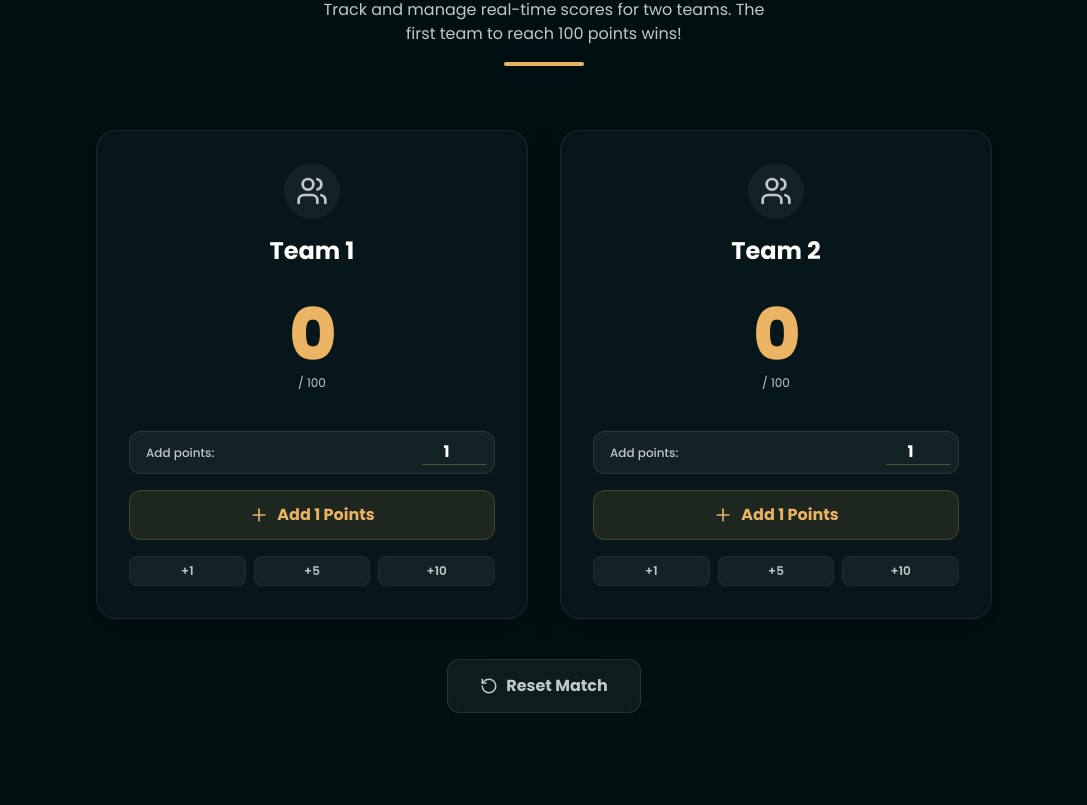
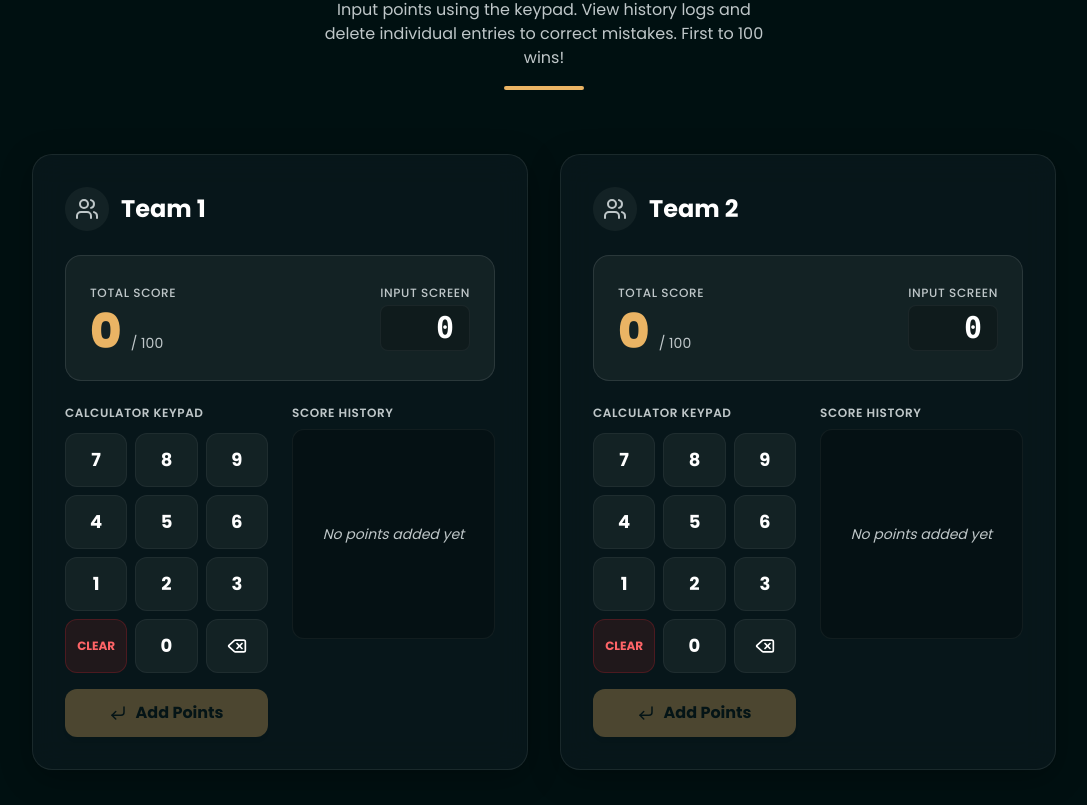
Before and after one commit to MohamudDev/my-web, a Next.js app: page / in a window 1280 px wide. Shown: the part 2635-3440 px from the top of the page, without its empty margins (96-1183 px from the left). Built offline with nearby package versions, Linux system fonts and the light colour scheme.

Commit message:
update score counter to use calculator input, history log and undo entry

```diff
--- a/src/components/sections/Projects.jsx
+++ b/src/components/sections/Projects.jsx
@@ -1,44 +1,104 @@
 "use client";
 import { useState } from "react";
 import { motion, AnimatePresence } from "framer-motion";
-import { Plus, RotateCcw, Trophy, Award, Users } from "lucide-react";
+import { Plus, RotateCcw, Trophy, Award, Users, Trash2, Delete, CornerDownLeft } from "lucide-react";
 
 export default function Projects() {
-  const [team1Score, setTeam1Score] = useState(0);
-  const [team2Score, setTeam2Score] = useState(0);
-  const [increment1, setIncrement1] = useState(1);
-  const [increment2, setIncrement2] = useState(1);
+  const [team1History, setTeam1History] = useState([]);
+  const [team2History, setTeam2History] = useState([]);
+  const [team1Input, setTeam1Input] = useState("");
+  const [team2Input, setTeam2Input] = useState("");
+
+  const team1Score = team1History.reduce((sum, val) => sum + val, 0);
+  const team2Score = team2History.reduce((sum, val) => sum + val, 0);
 
   const winner = team1Score >= 100 ? "Team 1" : team2Score >= 100 ? "Team 2" : null;
   const isGameOver = !!winner;
 
-  const handleScoreChange = (team, amount) => {
+  const handleKeypadPress = (team, val) => {
     if (isGameOver) return;
 
-    const parsedAmount = parseInt(amount) || 1;
     if (team === 1) {
-      setTeam1Score((prev) => Math.min(prev + parsedAmount, 100));
+      if (val === "clear") {
+        setTeam1Input("");
+      } else if (val === "backspace") {
+        setTeam1Input((prev) => prev.slice(0, -1));
       } else {
-      setTeam2Score((prev) => Math.min(prev + parsedAmount, 100));
+        // Prevent extremely large numbers
+        if (team1Input.length >= 3) return;
+        setTeam1Input((prev) => {
+          const next = prev + val;
+          // Don't allow multiple leading zeros
+          if (next === "0") return "";
+          return next;
+        });
+      }
+    } else {
+      if (val === "clear") {
+        setTeam2Input("");
+      } else if (val === "backspace") {
+        setTeam2Input((prev) => prev.slice(0, -1));
+      } else {
+        if (team2Input.length >= 3) return;
+        setTeam2Input((prev) => {
+          const next = prev + val;
+          if (next === "0") return "";
+          return next;
+        });
+      }
+    }
+  };
+
+  const handleAddPoints = (team) => {
+    if (isGameOver) return;
+
+    if (team === 1) {
+      const points = parseInt(team1Input);
+      if (points > 0) {
+        // Limit total added score to prevent overflowing 100 by too much
+        const currentTotal = team1Score;
+        const finalPoints = Math.min(points, 100 - currentTotal);
+        setTeam1History((prev) => [...prev, finalPoints]);
+        setTeam1Input("");
+      }
+    } else {
+      const points = parseInt(team2Input);
+      if (points > 0) {
+        const currentTotal = team2Score;
+        const finalPoints = Math.min(points, 100 - currentTotal);
+        setTeam2History((prev) => [...prev, finalPoints]);
+        setTeam2Input("");
+      }
+    }
+  };
+
+  const handleDeleteHistoryItem = (team, index) => {
+    if (isGameOver) return; // Keep scores locked if game is already won, or allow modifying history to unlock?
+    // Let's allow modifying history to unlock the game if they made a mistake, that's even better!
+    // But if we want to allow undoing to unlock the game, we calculate winner dynamically so it naturally unlocks.
+    if (team === 1) {
+      setTeam1History((prev) => prev.filter((_, i) => i !== index));
+    } else {
+      setTeam2History((prev) => prev.filter((_, i) => i !== index));
     }
   };
 
   const handleReset = () => {
-    setTeam1Score(0);
-    setTeam2Score(0);
-    setIncrement1(1);
-    setIncrement2(1);
+    setTeam1History([]);
+    setTeam2History([]);
+    setTeam1Input("");
+    setTeam2Input("");
   };
 
   return (
     <section id="projects" className="py-24 px-6 md:px-12 relative z-10">
-      <div className="container mx-auto max-w-4xl">
+      <div className="container mx-auto max-w-5xl">
         <div className="text-center mb-16">
           <h2 className="text-3xl md:text-4xl font-bold mb-4">
-            Interactive <span className="text-primary">Score Counter</span>
+            Interactive <span className="text-primary">Calculator Score Counter</span>
           </h2>
           <p className="text-text-secondary max-w-md mx-auto">
-            Track and manage real-time scores for two teams. The first team to reach 100 points wins!
+            Input points using the keypad. View history logs and delete individual entries to correct mistakes. First to 100 wins!
           </p>
           <div className="w-20 h-1 bg-primary mx-auto rounded-full mt-4"></div>
         </div>
@@ -78,11 +138,10 @@ export default function Projects() {
         </AnimatePresence>
 
         {/* Counter Grid */}
-        <div className="grid grid-cols-1 md:grid-cols-2 gap-8 mb-10">
+        <div className="grid grid-cols-1 lg:grid-cols-2 gap-8 mb-10">
           {/* Team 1 Card */}
           <motion.div
-            whileHover={!isGameOver ? { y: -5 } : {}}
-            className={`glass-card p-8 flex flex-col items-center relative overflow-hidden transition-all duration-300 ${
+            className={`glass-card p-8 flex flex-col relative overflow-hidden transition-all duration-300 ${
               winner === "Team 1" ? "border-primary shadow-[0_0_30px_rgba(234,180,100,0.2)] bg-primary/5" : ""
             } ${isGameOver && winner !== "Team 1" ? "opacity-50" : ""}`}
           >
@@ -91,68 +150,122 @@ export default function Projects() {
                 <Award size={14} /> Winner
               </span>
             )}
-            <div className="p-3 bg-white/5 rounded-full mb-4 text-text-secondary">
-              <Users size={32} />
+
+            <div className="flex items-center gap-3 mb-6">
+              <div className="p-2.5 bg-white/5 rounded-full text-text-secondary">
+                <Users size={24} />
               </div>
-            <h3 className="text-2xl font-bold text-white mb-2">Team 1</h3>
+              <h3 className="text-2xl font-bold text-white">Team 1</h3>
+            </div>
 
             {/* Score Display */}
-            <div className="my-6 relative">
+            <div className="bg-white/5 rounded-2xl p-6 border border-white/10 mb-6 flex items-center justify-between">
+              <div>
+                <span className="text-xs text-text-secondary font-medium uppercase tracking-wider">Total Score</span>
                 <motion.span
                   key={team1Score}
                   initial={{ scale: 0.8, opacity: 0.5 }}
                   animate={{ scale: 1, opacity: 1 }}
-                className="text-7xl font-extrabold text-primary block text-center tracking-tight"
+                  className="text-5xl font-extrabold text-primary block mt-1"
                 >
-                {team1Score}
+                  {team1Score} <span className="text-sm font-normal text-text-secondary">/ 100</span>
                 </motion.span>
-              <span className="text-xs text-text-secondary text-center block mt-1">/ 100</span>
+              </div>
+              <div className="text-right">
+                <span className="text-xs text-text-secondary font-medium uppercase tracking-wider block">Input Screen</span>
+                <span className="text-3xl font-mono font-bold text-white block mt-1 min-h-[40px] tracking-widest bg-black/20 px-3 py-1 rounded-lg border border-white/5">
+                  {team1Input || "0"}
+                </span>
+              </div>
             </div>
 
-            {/* Score Controls */}
-            <div className="w-full mt-4 flex flex-col gap-4">
-              <div className="flex items-center gap-2 bg-white/5 p-2 rounded-xl border border-white/10">
-                <span className="text-xs text-text-secondary pl-2 font-medium">Add points:</span>
-                <input
-                  type="number"
-                  min="1"
-                  max="100"
-                  disabled={isGameOver}
-                  value={increment1}
-                  onChange={(e) => setIncrement1(Math.max(1, parseInt(e.target.value) || 1))}
-                  className="bg-transparent text-white font-bold text-center w-16 ml-auto focus:outline-none border-b border-primary/30 focus:border-primary px-1"
-                />
-              </div>
-
-              <button
-                disabled={isGameOver}
-                onClick={() => handleScoreChange(1, increment1)}
-                className="w-full py-3 bg-primary/10 hover:bg-primary text-primary hover:text-bg-main disabled:opacity-30 disabled:hover:bg-primary/10 disabled:hover:text-primary transition-all duration-300 rounded-xl font-bold border border-primary/20 flex items-center justify-center gap-2"
-              >
-                <Plus size={20} />
-                <span>Add {increment1} Points</span>
-              </button>
-
-              {/* Quick Add buttons */}
-              <div className="flex gap-2">
-                {[1, 5, 10].map((num) => (
+            <div className="grid grid-cols-1 md:grid-cols-2 gap-6">
+              {/* Keypad */}
+              <div className="flex flex-col gap-2">
+                <span className="text-xs text-text-secondary font-semibold uppercase tracking-wider mb-1">Calculator Keypad</span>
+                <div className="grid grid-cols-3 gap-2">
+                  {[7, 8, 9, 4, 5, 6, 1, 2, 3].map((num) => (
                     <button
                       key={num}
                       disabled={isGameOver}
-                    onClick={() => handleScoreChange(1, num)}
-                    className="flex-1 py-1.5 bg-white/5 hover:bg-white/10 disabled:opacity-30 disabled:hover:bg-white/5 text-xs font-semibold rounded-lg text-text-secondary hover:text-white border border-white/5 transition-colors"
+                      onClick={() => handleKeypadPress(1, num.toString())}
+                      className="py-3 bg-white/5 hover:bg-white/10 text-white font-bold rounded-xl border border-white/5 active:scale-95 transition-all text-lg disabled:opacity-30 disabled:scale-100"
                     >
-                    +{num}
+                      {num}
                     </button>
                   ))}
+                  <button
+                    disabled={isGameOver}
+                    onClick={() => handleKeypadPress(1, "clear")}
+                    className="py-3 bg-red-500/10 hover:bg-red-500/20 text-red-400 font-bold rounded-xl border border-red-500/20 active:scale-95 transition-all text-xs uppercase disabled:opacity-30 disabled:scale-100"
+                  >
+                    Clear
+                  </button>
+                  <button
+                    disabled={isGameOver}
+                    onClick={() => handleKeypadPress(1, "0")}
+                    className="py-3 bg-white/5 hover:bg-white/10 text-white font-bold rounded-xl border border-white/5 active:scale-95 transition-all text-lg disabled:opacity-30 disabled:scale-100"
+                  >
+                    0
+                  </button>
+                  <button
+                    disabled={isGameOver}
+                    onClick={() => handleKeypadPress(1, "backspace")}
+                    className="py-3 bg-white/5 hover:bg-white/10 text-white font-bold rounded-xl border border-white/5 active:scale-95 transition-all flex items-center justify-center disabled:opacity-30 disabled:scale-100"
+                  >
+                    <Delete size={20} />
+                  </button>
+                </div>
+                <button
+                  disabled={isGameOver || !team1Input}
+                  onClick={() => handleAddPoints(1)}
+                  className="w-full mt-2 py-3 bg-primary hover:bg-primary-hover text-bg-main disabled:opacity-30 disabled:hover:bg-primary transition-all duration-300 rounded-xl font-bold flex items-center justify-center gap-2 shadow-md"
+                >
+                  <CornerDownLeft size={18} />
+                  <span>Add Points</span>
+                </button>
+              </div>
+
+              {/* History / Logs */}
+              <div className="flex flex-col h-full min-h-[220px]">
+                <span className="text-xs text-text-secondary font-semibold uppercase tracking-wider mb-2">Score History</span>
+                <div className="bg-black/20 rounded-xl border border-white/5 p-4 flex-grow overflow-y-auto max-h-[210px] custom-scrollbar flex flex-col gap-2">
+                  {team1History.length === 0 ? (
+                    <div className="text-center text-text-secondary text-sm my-auto italic">
+                      No points added yet
+                    </div>
+                  ) : (
+                    <AnimatePresence>
+                      {team1History.map((points, idx) => (
+                        <motion.div
+                          key={idx}
+                          initial={{ opacity: 0, x: -10 }}
+                          animate={{ opacity: 1, x: 0 }}
+                          exit={{ opacity: 0, x: 10 }}
+                          className="flex items-center justify-between bg-white/5 px-3 py-2 rounded-lg border border-white/5 group"
+                        >
+                          <span className="font-semibold text-sm text-text-secondary">
+                            Entry #{idx + 1}: <span className="text-primary text-base font-bold">+{points}</span>
+                          </span>
+                          <button
+                            onClick={() => handleDeleteHistoryItem(1, idx)}
+                            className="p-1 text-text-secondary hover:text-red-400 hover:bg-red-500/10 rounded transition-colors"
+                            title="Delete this score entry"
+                          >
+                            <Trash2 size={14} />
+                          </button>
+                        </motion.div>
+                      ))}
+                    </AnimatePresence>
+                  )}
+                </div>
               </div>
             </div>
           </motion.div>
 
           {/* Team 2 Card */}
           <motion.div
-            whileHover={!isGameOver ? { y: -5 } : {}}
-            className={`glass-card p-8 flex flex-col items-center relative overflow-hidden transition-all duration-300 ${
+            className={`glass-card p-8 flex flex-col relative overflow-hidden transition-all duration-300 ${
               winner === "Team 2" ? "border-primary shadow-[0_0_30px_rgba(234,180,100,0.2)] bg-primary/5" : ""
             } ${isGameOver && winner !== "Team 2" ? "opacity-50" : ""}`}
           >
@@ -161,60 +274,115 @@ export default function Projects() {
                 <Award size={14} /> Winner
               </span>
             )}
-            <div className="p-3 bg-white/5 rounded-full mb-4 text-text-secondary">
-              <Users size={32} />
+
+            <div className="flex items-center gap-3 mb-6">
+              <div className="p-2.5 bg-white/5 rounded-full text-text-secondary">
+                <Users size={24} />
               </div>
-            <h3 className="text-2xl font-bold text-white mb-2">Team 2</h3>
+              <h3 className="text-2xl font-bold text-white">Team 2</h3>
+            </div>
 
             {/* Score Display */}
-            <div className="my-6 relative">
+            <div className="bg-white/5 rounded-2xl p-6 border border-white/10 mb-6 flex items-center justify-between">
+              <div>
+                <span className="text-xs text-text-secondary font-medium uppercase tracking-wider">Total Score</span>
                 <motion.span
                   key={team2Score}
                   initial={{ scale: 0.8, opacity: 0.5 }}
                   animate={{ scale: 1, opacity: 1 }}
-                className="text-7xl font-extrabold text-primary block text-center tracking-tight"
+                  className="text-5xl font-extrabold text-primary block mt-1"
                 >
-                {team2Score}
+                  {team2Score} <span className="text-sm font-normal text-text-secondary">/ 100</span>
                 </motion.span>
-              <span className="text-xs text-text-secondary text-center block mt-1">/ 100</span>
+              </div>
+              <div className="text-right">
+                <span className="text-xs text-text-secondary font-medium uppercase tracking-wider block">Input Screen</span>
+                <span className="text-3xl font-mono font-bold text-white block mt-1 min-h-[40px] tracking-widest bg-black/20 px-3 py-1 rounded-lg border border-white/5">
+                  {team2Input || "0"}
+                </span>
+              </div>
             </div>
 
-            {/* Score Controls */}
-            <div className="w-full mt-4 flex flex-col gap-4">
-              <div className="flex items-center gap-2 bg-white/5 p-2 rounded-xl border border-white/10">
-                <span className="text-xs text-text-secondary pl-2 font-medium">Add points:</span>
-                <input
-                  type="number"
-                  min="1"
-                  max="100"
-                  disabled={isGameOver}
-                  value={increment2}
-                  onChange={(e) => setIncrement2(Math.max(1, parseInt(e.target.value) || 1))}
-                  className="bg-transparent text-white font-bold text-center w-16 ml-auto focus:outline-none border-b border-primary/30 focus:border-primary px-1"
-                />
-              </div>
-
-              <button
-                disabled={isGameOver}
-                onClick={() => handleScoreChange(2, increment2)}
-                className="w-full py-3 bg-primary/10 hover:bg-primary text-primary hover:text-bg-main disabled:opacity-30 disabled:hover:bg-primary/10 disabled:hover:text-primary transition-all duration-300 rounded-xl font-bold border border-primary/20 flex items-center justify-center gap-2"
-              >
-                <Plus size={20} />
-                <span>Add {increment2} Points</span>
-              </button>
-
-              {/* Quick Add buttons */}
-              <div className="flex gap-2">
-                {[1, 5, 10].map((num) => (
+            <div className="grid grid-cols-1 md:grid-cols-2 gap-6">
+              {/* Keypad */}
+              <div className="flex flex-col gap-2">
+                <span className="text-xs text-text-secondary font-semibold uppercase tracking-wider mb-1">Calculator Keypad</span>
+                <div className="grid grid-cols-3 gap-2">
+                  {[7, 8, 9, 4, 5, 6, 1, 2, 3].map((num) => (
                     <button
                       key={num}
                       disabled={isGameOver}
-                    onClick={() => handleScoreChange(2, num)}
-                    className="flex-1 py-1.5 bg-white/5 hover:bg-white/10 disabled:opacity-30 disabled:hover:bg-white/5 text-xs font-semibold rounded-lg text-text-secondary hover:text-white border border-white/5 transition-colors"
+                      onClick={() => handleKeypadPress(2, num.toString())}
+                      className="py-3 bg-white/5 hover:bg-white/10 text-white font-bold rounded-xl border border-white/5 active:scale-95 transition-all text-lg disabled:opacity-30 disabled:scale-100"
                     >
-                    +{num}
+                      {num}
                     </button>
                   ))}
+                  <button
+                    disabled={isGameOver}
+                    onClick={() => handleKeypadPress(2, "clear")}
+                    className="py-3 bg-red-500/10 hover:bg-red-500/20 text-red-400 font-bold rounded-xl border border-red-500/20 active:scale-95 transition-all text-xs uppercase disabled:opacity-30 disabled:scale-100"
+                  >
+                    Clear
+                  </button>
+                  <button
+                    disabled={isGameOver}
+                    onClick={() => handleKeypadPress(2, "0")}
+                    className="py-3 bg-white/5 hover:bg-white/10 text-white font-bold rounded-xl border border-white/5 active:scale-95 transition-all text-lg disabled:opacity-30 disabled:scale-100"
+                  >
+                    0
+                  </button>
+                  <button
+                    disabled={isGameOver}
+                    onClick={() => handleKeypadPress(2, "backspace")}
+                    className="py-3 bg-white/5 hover:bg-white/10 text-white font-bold rounded-xl border border-white/5 active:scale-95 transition-all flex items-center justify-center disabled:opacity-30 disabled:scale-100"
+                  >
+                    <Delete size={20} />
+                  </button>
+                </div>
+                <button
+                  disabled={isGameOver || !team2Input}
+                  onClick={() => handleAddPoints(2)}
+                  className="w-full mt-2 py-3 bg-primary hover:bg-primary-hover text-bg-main disabled:opacity-30 disabled:hover:bg-primary transition-all duration-300 rounded-xl font-bold flex items-center justify-center gap-2 shadow-md"
+                >
+                  <CornerDownLeft size={18} />
+                  <span>Add Points</span>
+                </button>
+              </div>
+
+              {/* History / Logs */}
+              <div className="flex flex-col h-full min-h-[220px]">
+                <span className="text-xs text-text-secondary font-semibold uppercase tracking-wider mb-2">Score History</span>
+                <div className="bg-black/20 rounded-xl border border-white/5 p-4 flex-grow overflow-y-auto max-h-[210px] custom-scrollbar flex flex-col gap-2">
+                  {team2History.length === 0 ? (
+                    <div className="text-center text-text-secondary text-sm my-auto italic">
+                      No points added yet
+                    </div>
+                  ) : (
+                    <AnimatePresence>
+                      {team2History.map((points, idx) => (
+                        <motion.div
+                          key={idx}
+                          initial={{ opacity: 0, x: -10 }}
+                          animate={{ opacity: 1, x: 0 }}
+                          exit={{ opacity: 0, x: 10 }}
+                          className="flex items-center justify-between bg-white/5 px-3 py-2 rounded-lg border border-white/5 group"
+                        >
+                          <span className="font-semibold text-sm text-text-secondary">
+                            Entry #{idx + 1}: <span className="text-primary text-base font-bold">+{points}</span>
+                          </span>
+                          <button
+                            onClick={() => handleDeleteHistoryItem(2, idx)}
+                            className="p-1 text-text-secondary hover:text-red-400 hover:bg-red-500/10 rounded transition-colors"
+                            title="Delete this score entry"
+                          >
+                            <Trash2 size={14} />
+                          </button>
+                        </motion.div>
+                      ))}
+                    </AnimatePresence>
+                  )}
+                </div>
               </div>
             </div>
           </motion.div>
```
Lines whose indentation alone changed are shown as unchanged.
